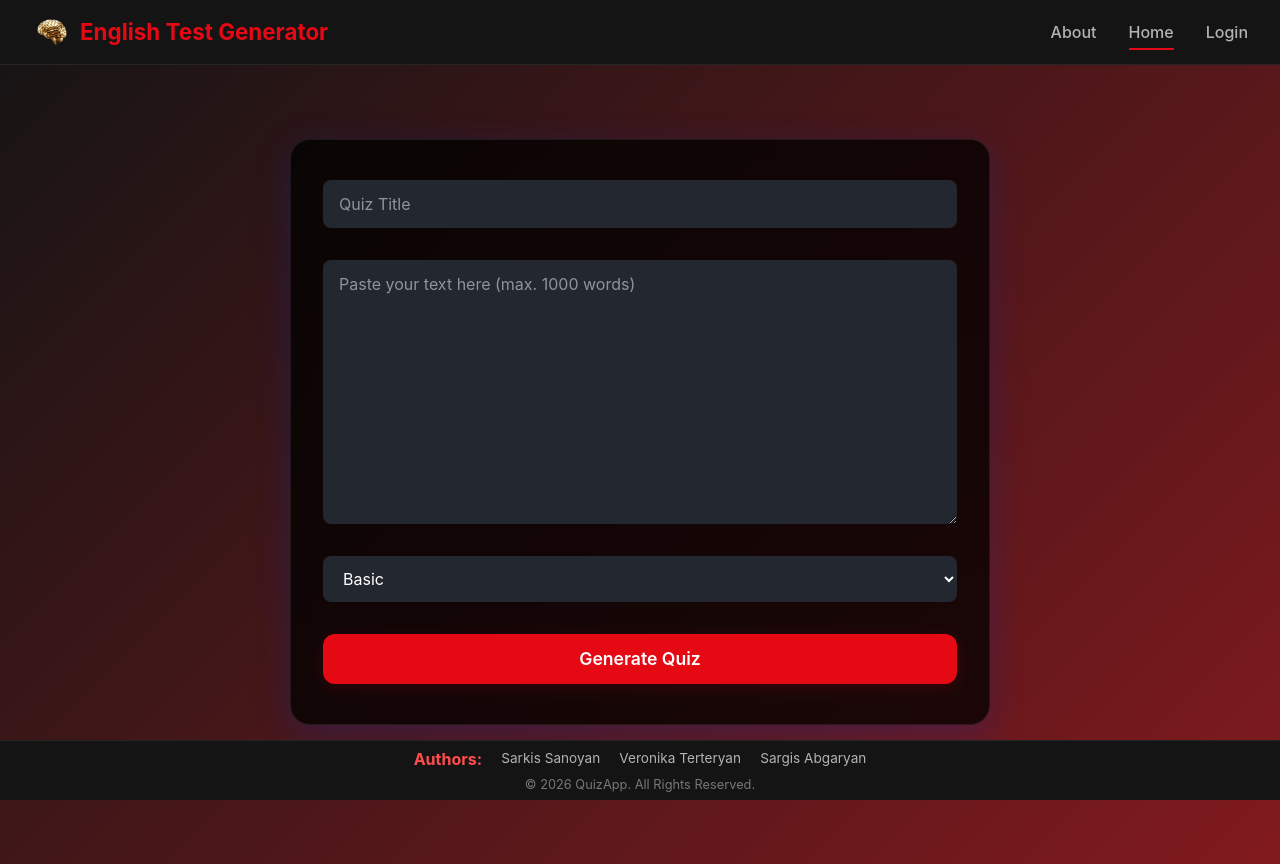
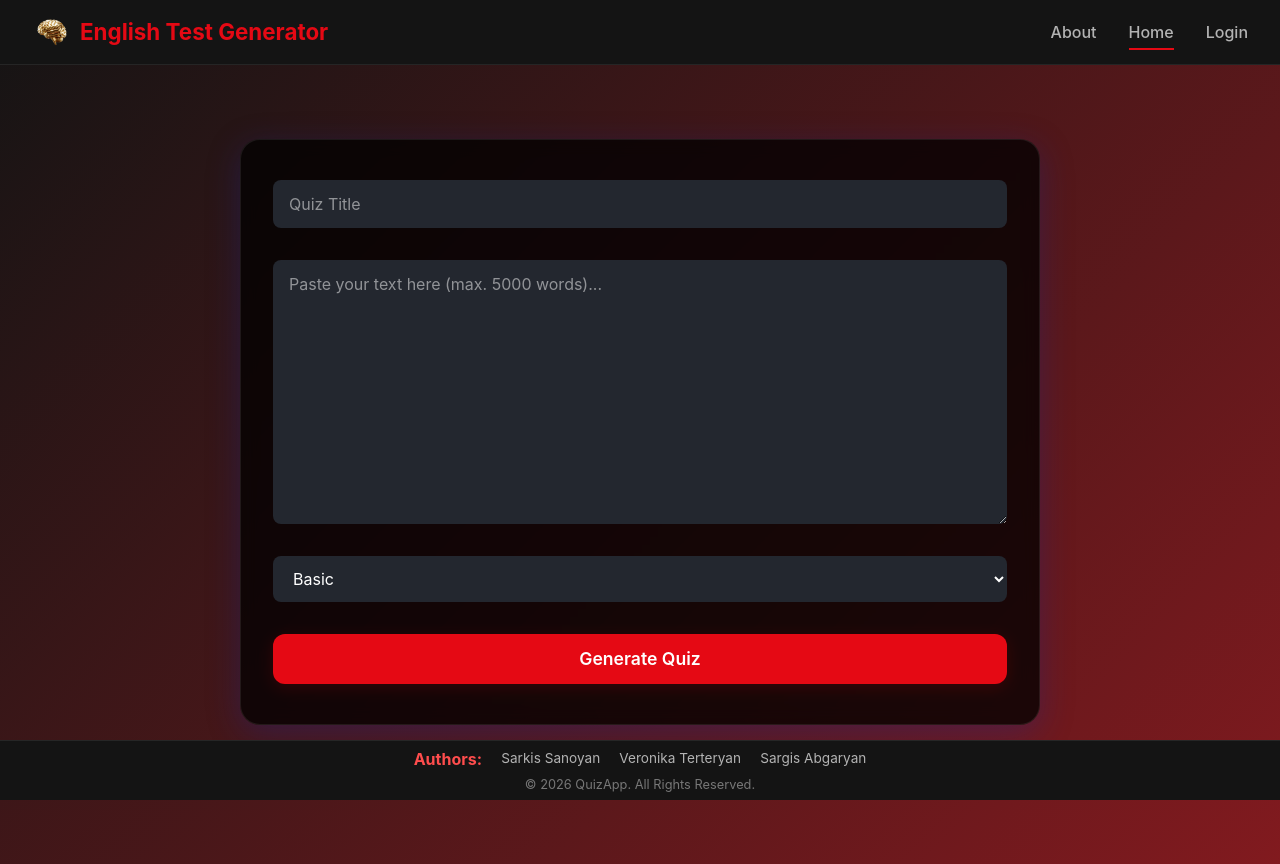
Before and after one commit to eax-academy/english-test-generator-frontend, a React (Vite) app: page /home in a window 1280 px wide. Built offline with nearby package versions, Linux system fonts and the light colour scheme; no server answers.

Commit message:
some styles fix

```diff
--- a/src/pages/HomePage.module.css
+++ b/src/pages/HomePage.module.css
@@ -11,7 +11,7 @@
 
 .homeFormBox {
   width: 100%;
-  max-width: 700px;
+  max-width: 800px;
   background: rgba(0, 0, 0, 0.75);
   border-radius: 1.25rem;
   box-shadow: 0 8px 32px 0 rgba(31, 38, 135, 0.37);
--- a/src/pages/HomePage.tsx
+++ b/src/pages/HomePage.tsx
@@ -61,7 +61,7 @@ export default function HomePage() {
         />
         <textarea
           rows={10}
-          placeholder="Paste your text here (max. 1000 words)"
+          placeholder="Paste your text here (max. 5000 words)..."
           value={text}
           onChange={(e) => setText(e.target.value)}
           className={styles.homeTextarea}
```
